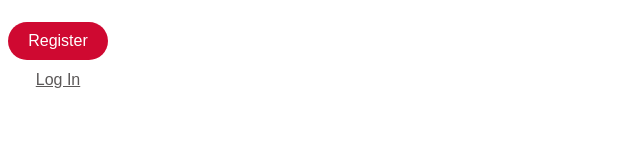
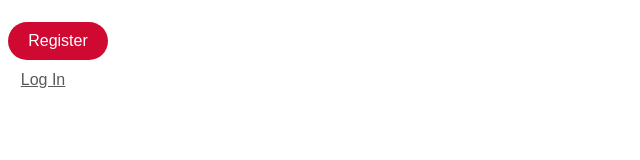
Before and after one commit to vitran75/cs4300_final_project, a Next.js app in the folder frontend/one-flash/: page / in a window 1280 px wide. Shown: the part 136-296 px from the top of the page, without its empty margins (0-640 px from the left). Built offline with nearby package versions, Linux system fonts and the light colour scheme.

Commit message:
small css tweak

```diff
--- a/frontend/one-flash/src/app/globals.css
+++ b/frontend/one-flash/src/app/globals.css
@@ -26,7 +26,7 @@
   color: #5B5858;
 
   width: auto;
-  max-width: 100px;
+  max-width: 70px;
 
   cursor: pointer;
   font-size: 16px;
```
